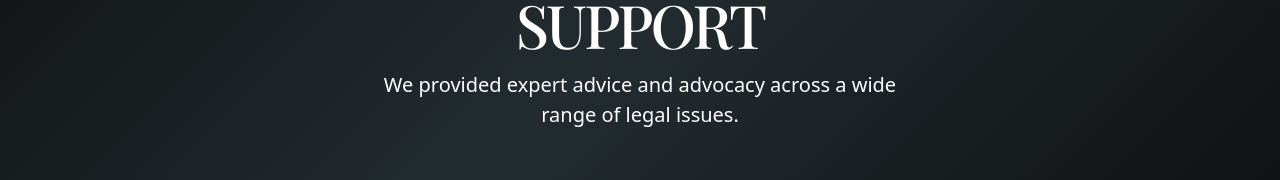
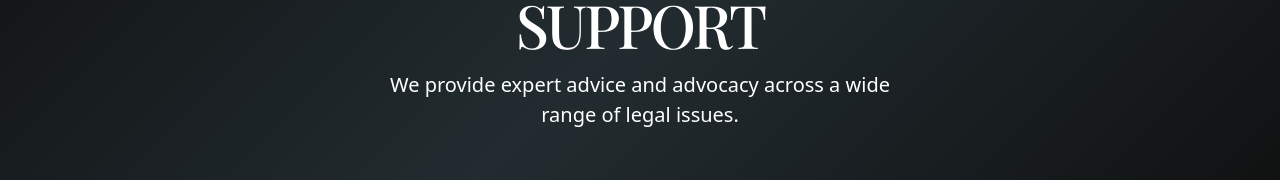
Before and after one commit to nazmul910/Lawyer-Frontend, a Next.js app: page /service in a window 1280 px wide. Shown: the part 266-446 px from the top of the page. Built offline with nearby package versions, Linux system fonts and the light colour scheme; a web font is replaced by a local one.

Commit message:
fix: correct tense in Hero component description for clarity

```diff
--- a/components/pages/service-page/Hero.jsx
+++ b/components/pages/service-page/Hero.jsx
@@ -43,7 +43,7 @@ export default function Hero() {
             </div>
             <div className="md:w-[70%] lg:w-1/2 2xl:w-1/3 mt-5 md:mt-2 lg:mt-4">
               <p ref={text3} className="text-[16px] md:text-[20px]">
-                We provided expert advice and advocacy across a wide range of
+                We provide expert advice and advocacy across a wide range of
                 legal issues.
               </p>
             </div>
```
